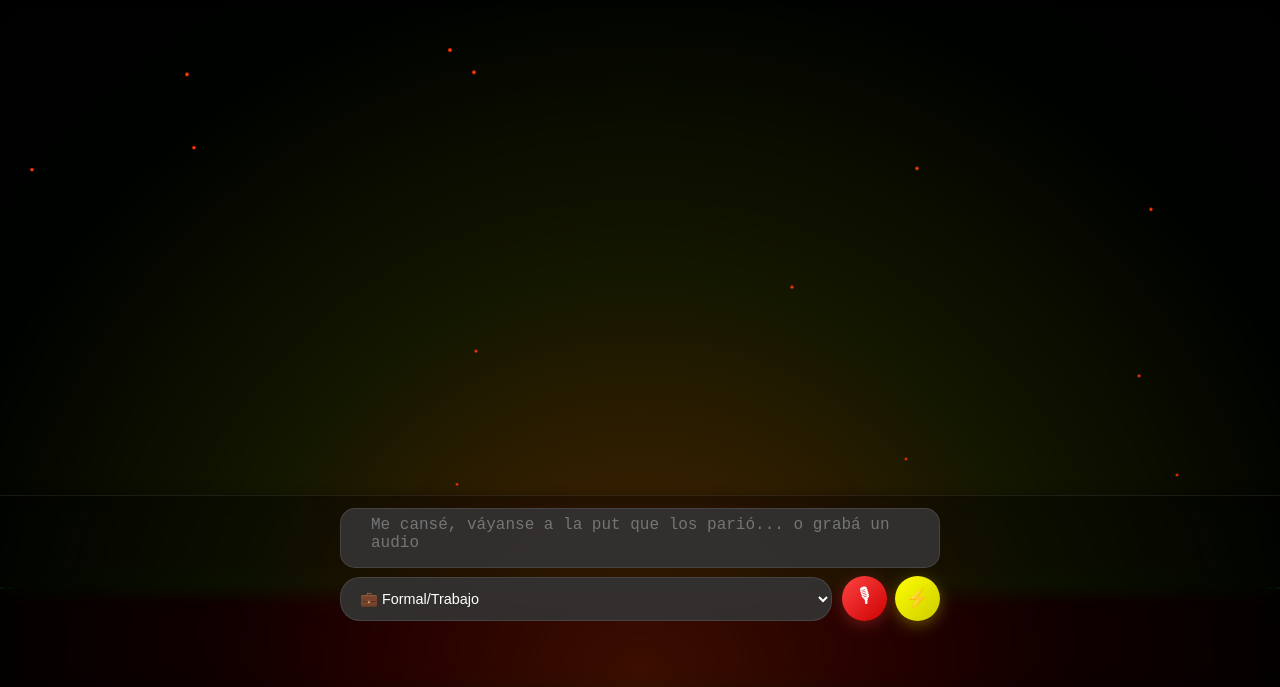
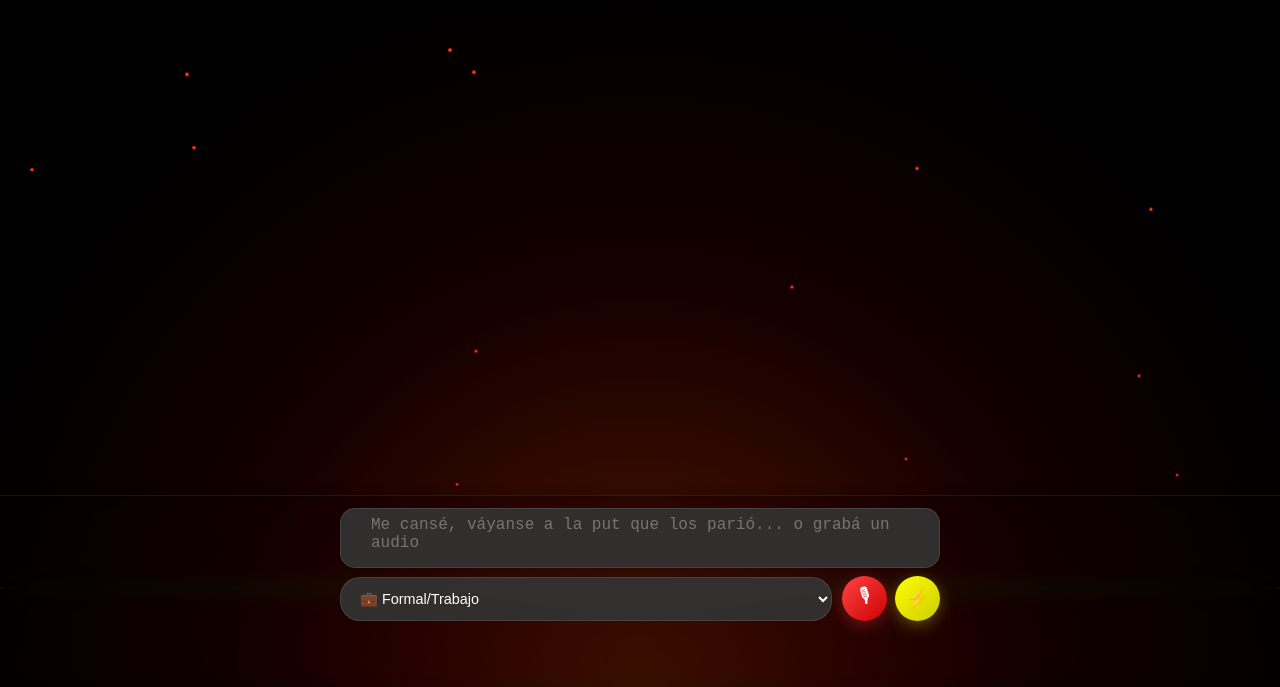
Before and after one commit to EventosGDN/Baja, a website: page index.html in a window 1280 px wide. Shown: the part 113-800 px from the top of the page. Drawn offline with Linux system fonts and the light colour scheme; no server answers.

Commit message:
cambio 144 no se que saldra de esto 99

```diff
--- a/estilos.css
+++ b/estilos.css
@@ -426,7 +426,7 @@ html, body {
   margin-bottom: 140px;
 }
 #chatContainer {
-  background: rgba(0, 255, 0, 0.1); /* VERDE CLARO para que se vea */
+
   outline: 2px dashed lime;
   min-height: 0 !important;
   max-height: 100vh;
```
